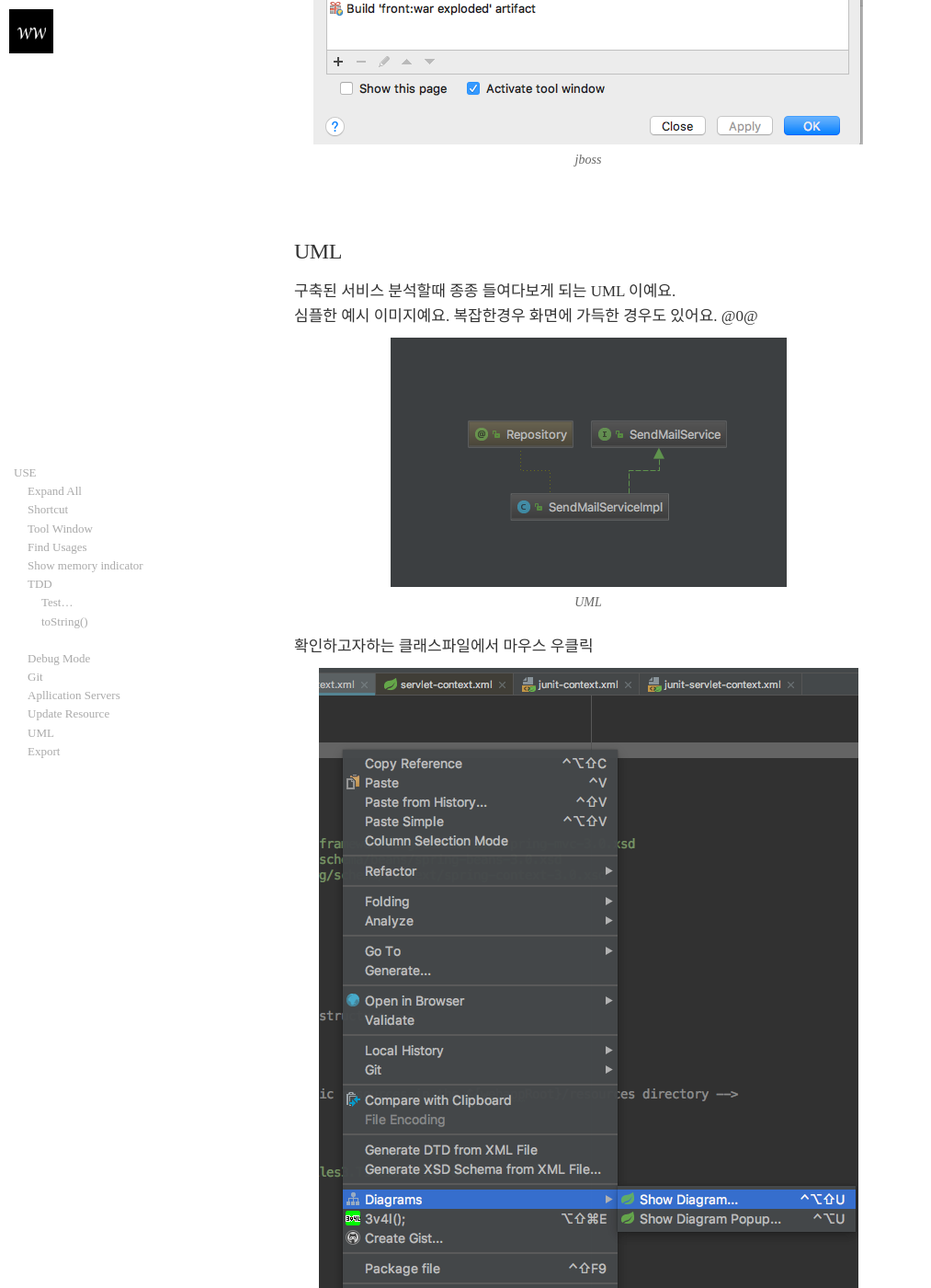
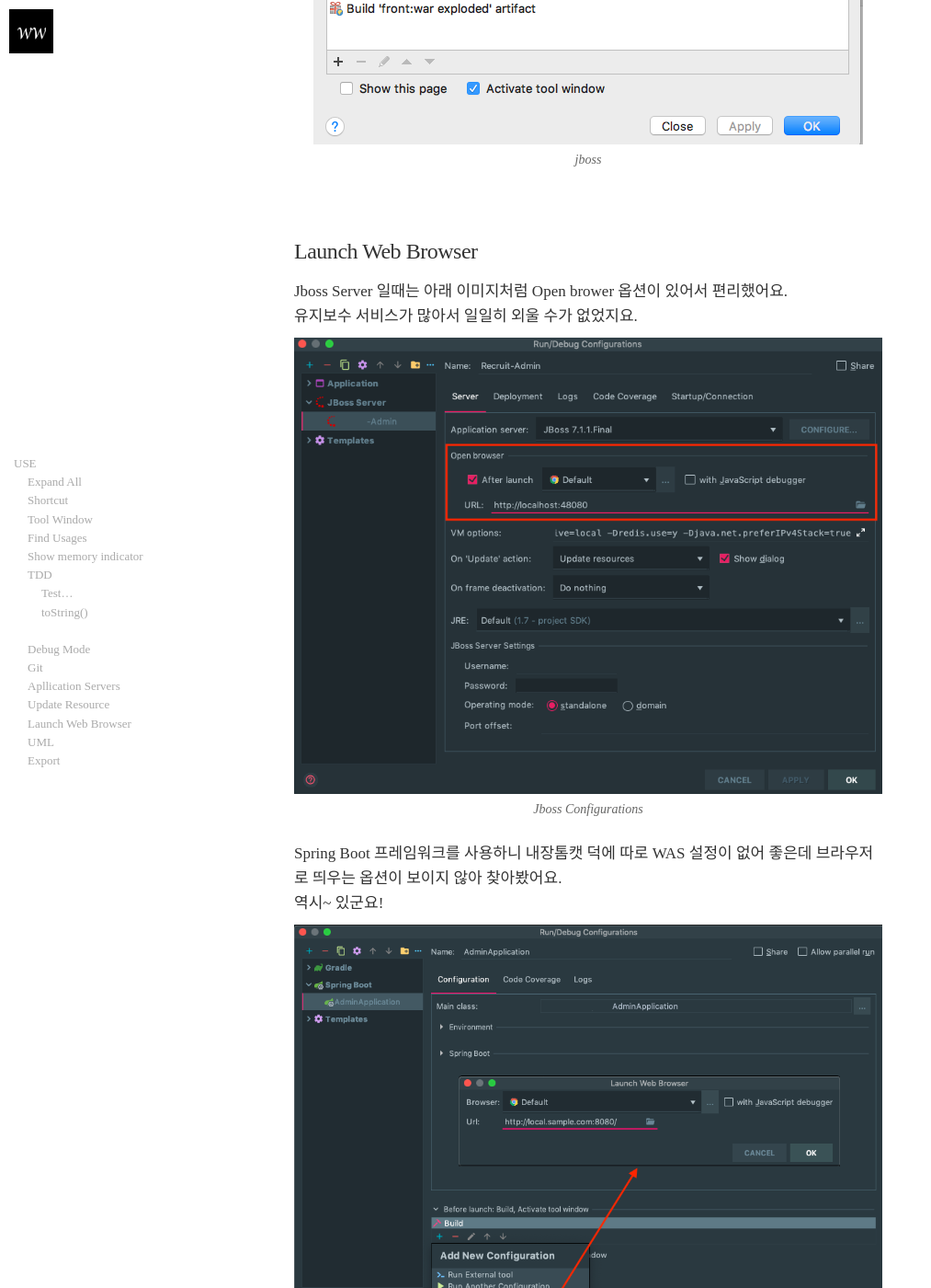
Before and after one commit to didalgus/didalgus.github.io, a Jekyll site: the page built from _posts/2019-07-11-How-to-use-intelliJ.markdown, in a window 1280 px wide and 1400 px high, scrolled down 9923 px. Shown: the whole window at 92% size, without its empty margins (0-1013 px from the left). Built offline with Jekyll 4.4.1, drawn with Linux system fonts in a browser that asks for light colours; nearby versions of some CDN libraries; some web fonts are replaced; the table of contents is made by our own code; some of the changed text lies outside the part shown.

Commit message:
add post

```diff
--- a/_posts/2019-07-11-How-to-use-intelliJ.markdown
+++ b/_posts/2019-07-11-How-to-use-intelliJ.markdown
@@ -115,6 +115,17 @@
 ![jboss]({{ site.url }}/assets/article_images/2019-07-11-How-to-use-intelliJ/update-2.png)
 
 
+## Launch Web Browser
+
+Jboss Server 일때는 아래 이미지처럼 Open brower 옵션이 있어서 편리했어요.
+유지보수 서비스가 많아서 일일히 외울 수가 없었지요.
+![Jboss Configurations]({{ site.url }}/assets/article_images/2019-07-11-How-to-use-intelliJ/launch-2019-10-22-001.png)
+
+Spring Boot 프레임워크를 사용하니 내장톰캣 덕에 따로 WAS 설정이 없어 좋은데 브라우저로 띄우는 옵션이 보이지 않아 찾아봤어요.
+역시~ 있군요!
+![Spring Boot Configurations]({{ site.url }}/assets/article_images/2019-07-11-How-to-use-intelliJ/launch-2019-10-22-002.png)
+
+
 ## UML
 
 구축된 서비스 분석할때 종종 들여다보게 되는 UML 이예요.
```
Also changed, not shown: assets/article_images/2019-07-11-How-to-use-intelliJ/launch-2019-10-22-001.png (added), assets/article_images/2019-07-11-How-to-use-intelliJ/launch-2019-10-22-002.png (added).
